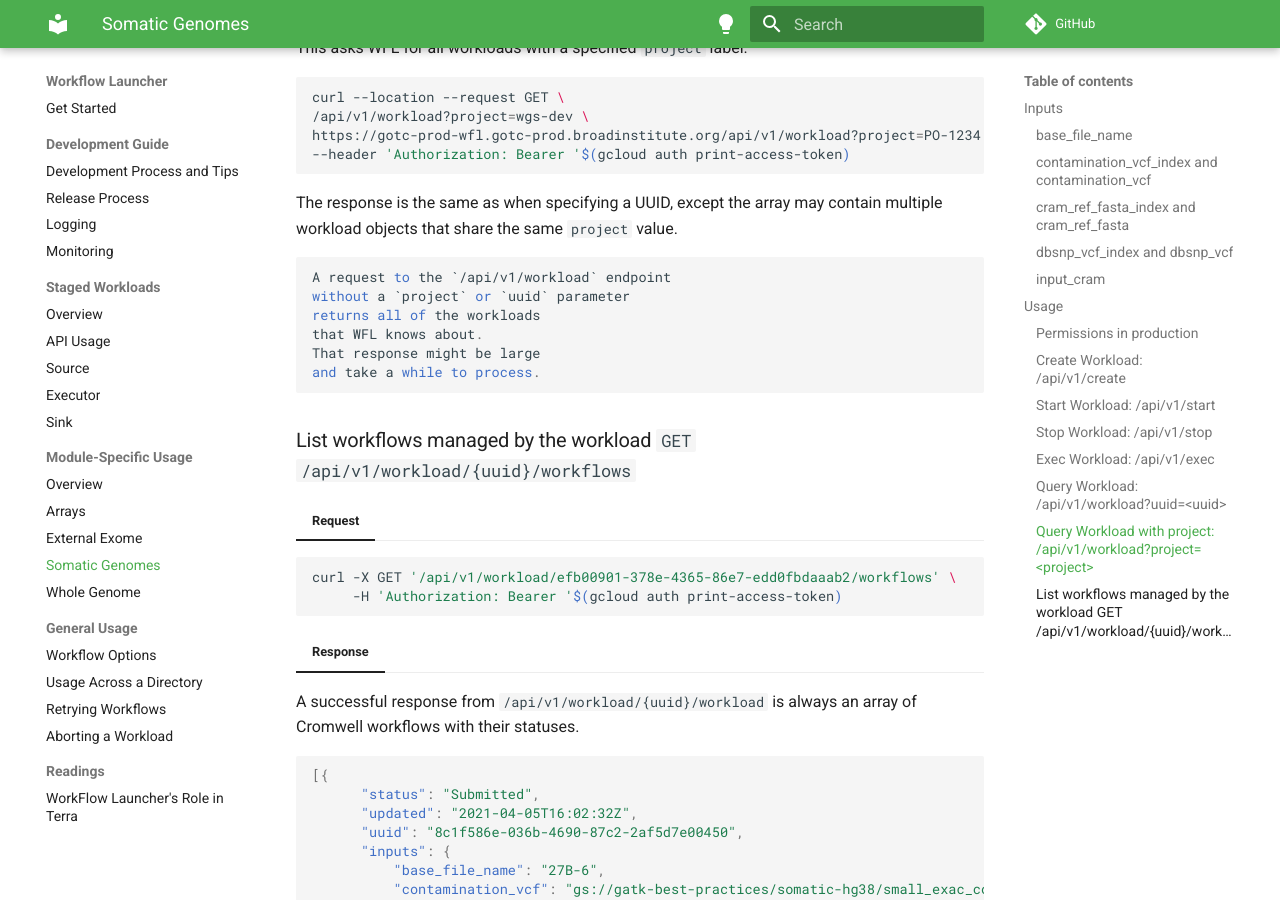
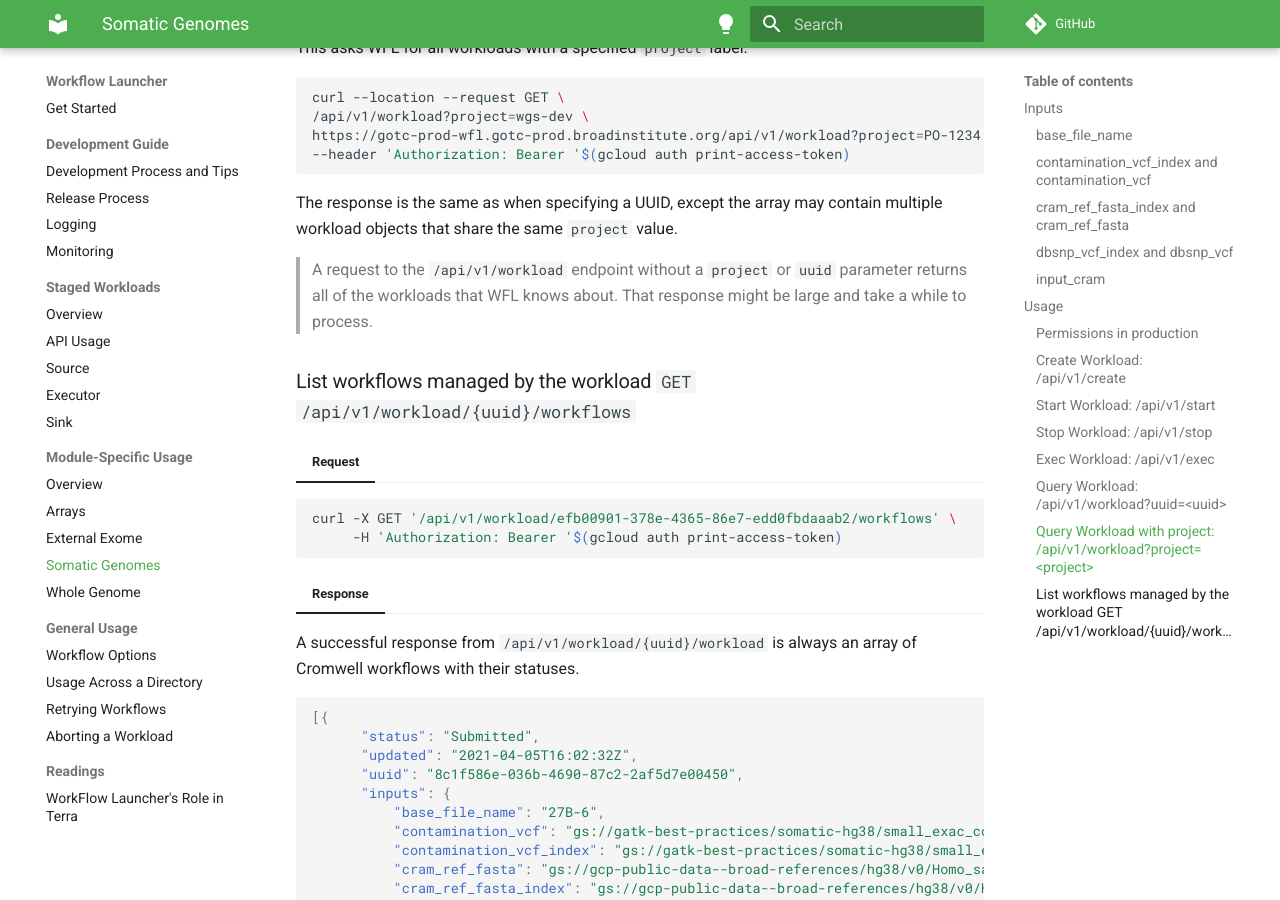
Before and after one commit to broadinstitute/wfl, an MkDocs documentation site: the page built from docs/md/modules-sg.md, in a window 1280 px wide and 900 px high, scrolled down 5421 px. Built offline with MkDocs 1.6.1 and Material for MkDocs 9.7.7, drawn with Linux system fonts in a browser that asks for light colours; comment, search, counter and statistics services are not loaded.

Commit message:
What does this look like?

```diff
--- a/docs/md/modules-sg.md
+++ b/docs/md/modules-sg.md
@@ -298,13 +298,12 @@ except the array may contain multiple workload objects
 that share the same `project` value.
 
 
-    A request to the `/api/v1/workload` endpoint
-    without a `project` or `uuid` parameter
-    returns all of the workloads
-    that WFL knows about.
-    That response might be large
-    and take a while to process.
-
+> A request to the `/api/v1/workload` endpoint
+> without a `project` or `uuid` parameter
+> returns all of the workloads
+> that WFL knows about.
+> That response might be large
+> and take a while to process.
 
 ### List workflows managed by the workload `GET /api/v1/workload/{uuid}/workflows`
 
```
